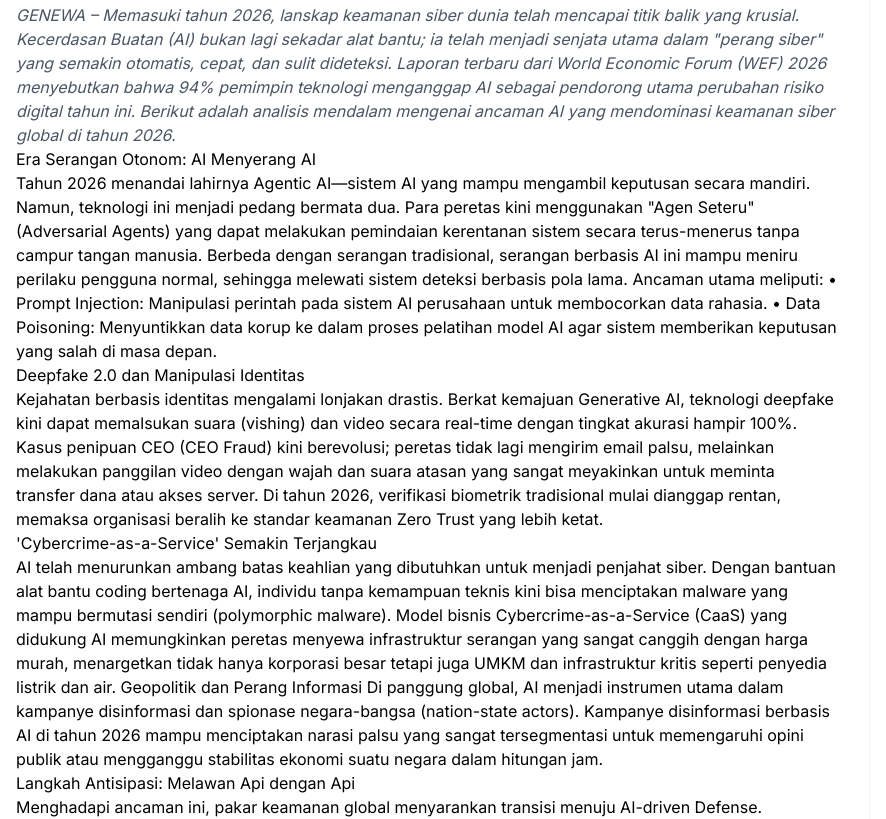
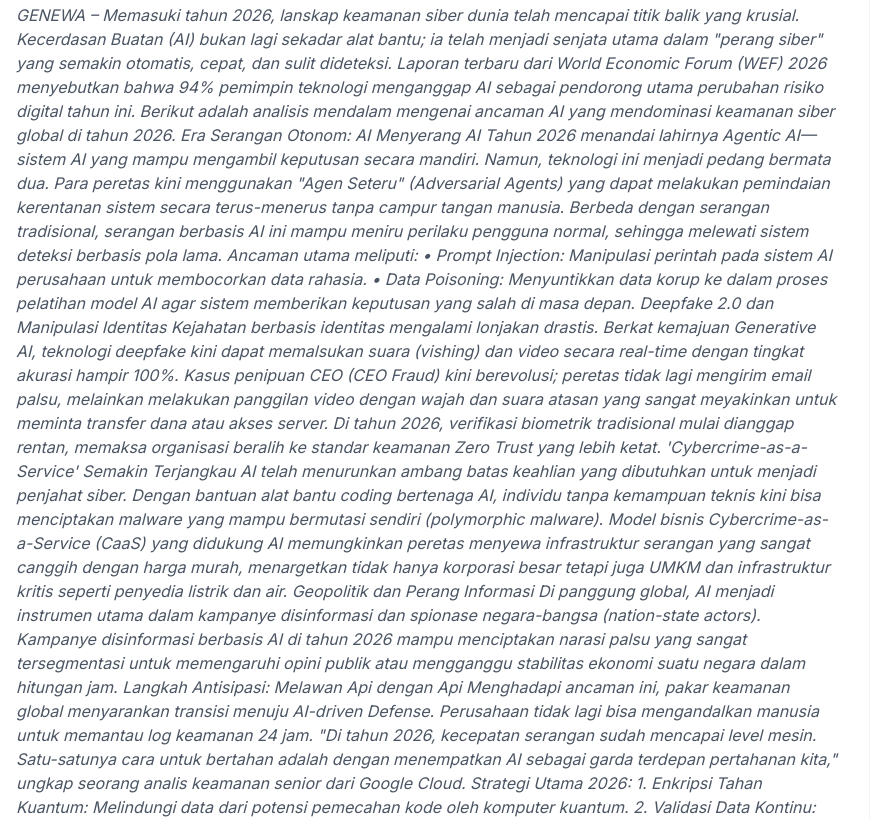
Before and after one commit to boassababang/www.id, a plain HTML site: page index.html in a window 1280 px wide. Shown: the part 761-1580 px from the top of the page, without its empty margins (0-886 px from the left). Drawn offline with nearby package versions, Linux system fonts and the light colour scheme.

Commit message:
Update index.html
perubahan

```diff
--- a/index.html
+++ b/index.html
@@ -38,33 +38,30 @@
 GENEWA – Memasuki tahun 2026, lanskap keamanan siber dunia telah mencapai titik balik yang krusial. Kecerdasan Buatan (AI) bukan lagi sekadar alat bantu; ia telah menjadi senjata utama dalam "perang siber" yang semakin otomatis, cepat, dan sulit dideteksi. Laporan terbaru dari World Economic Forum (WEF) 2026 menyebutkan bahwa 94% pemimpin teknologi menganggap AI sebagai pendorong utama perubahan risiko digital tahun ini.
 Berikut adalah analisis mendalam mengenai ancaman AI yang mendominasi keamanan siber global di tahun 2026.
 
-<h3>Era Serangan Otonom: AI Menyerang AI</h3>
-
+Era Serangan Otonom: AI Menyerang AI
 Tahun 2026 menandai lahirnya Agentic AI—sistem AI yang mampu mengambil keputusan secara mandiri. Namun, teknologi ini menjadi pedang bermata dua. Para peretas kini menggunakan "Agen Seteru" (Adversarial Agents) yang dapat melakukan pemindaian kerentanan sistem secara terus-menerus tanpa campur tangan manusia.
 Berbeda dengan serangan tradisional, serangan berbasis AI ini mampu meniru perilaku pengguna normal, sehingga melewati sistem deteksi berbasis pola lama. Ancaman utama meliputi:
 •	Prompt Injection: Manipulasi perintah pada sistem AI perusahaan untuk membocorkan data rahasia.
 •	Data Poisoning: Menyuntikkan data korup ke dalam proses pelatihan model AI agar sistem memberikan keputusan yang salah di masa depan.
 
-<h3>Deepfake 2.0 dan Manipulasi Identitas</h3>
+Deepfake 2.0 dan Manipulasi Identitas
 Kejahatan berbasis identitas mengalami lonjakan drastis. Berkat kemajuan Generative AI, teknologi deepfake kini dapat memalsukan suara (vishing) dan video secara real-time dengan tingkat akurasi hampir 100%.
 Kasus penipuan CEO (CEO Fraud) kini berevolusi; peretas tidak lagi mengirim email palsu, melainkan melakukan panggilan video dengan wajah dan suara atasan yang sangat meyakinkan untuk meminta transfer dana atau akses server. Di tahun 2026, verifikasi biometrik tradisional mulai dianggap rentan, memaksa organisasi beralih ke standar keamanan Zero Trust yang lebih ketat.
 
-<h3>'Cybercrime-as-a-Service' Semakin Terjangkau</h3>
+'Cybercrime-as-a-Service' Semakin Terjangkau
 AI telah menurunkan ambang batas keahlian yang dibutuhkan untuk menjadi penjahat siber. Dengan bantuan alat bantu coding bertenaga AI, individu tanpa kemampuan teknis kini bisa menciptakan malware yang mampu bermutasi sendiri (polymorphic malware).
 Model bisnis Cybercrime-as-a-Service (CaaS) yang didukung AI memungkinkan peretas menyewa infrastruktur serangan yang sangat canggih dengan harga murah, menargetkan tidak hanya korporasi besar tetapi juga UMKM dan infrastruktur kritis seperti penyedia listrik dan air.
  Geopolitik dan Perang Informasi
 Di panggung global, AI menjadi instrumen utama dalam kampanye disinformasi dan spionase negara-bangsa (nation-state actors). Kampanye disinformasi berbasis AI di tahun 2026 mampu menciptakan narasi palsu yang sangat tersegmentasi untuk memengaruhi opini publik atau mengganggu stabilitas ekonomi suatu negara dalam hitungan jam.
 
-<h3>Langkah Antisipasi: Melawan Api dengan Api</h3>
+Langkah Antisipasi: Melawan Api dengan Api
 Menghadapi ancaman ini, pakar keamanan global menyarankan transisi menuju AI-driven Defense. Perusahaan tidak lagi bisa mengandalkan manusia untuk memantau log keamanan 24 jam.
 "Di tahun 2026, kecepatan serangan sudah mencapai level mesin. Satu-satunya cara untuk bertahan adalah dengan menempatkan AI sebagai garda terdepan pertahanan kita," ungkap seorang analis keamanan senior dari Google Cloud.
 Strategi Utama 2026:
+
 1.	Enkripsi Tahan Kuantum: Melindungi data dari potensi pemecahan kode oleh komputer kuantum.
 2.	Validasi Data Kontinu: Memastikan data yang digunakan untuk melatih AI tetap bersih dan aman.
-3.	Human Firewall: Pelatihan karyawan yang lebih intensif untuk mengenali manipulasi konten berbasis AI.
-
-<h6>oleh:Boas Sababang</h6>
-
+3.	Human Firewall: Pelatihan karyawan yang lebih intensif untuk mengenali manipulasi konten berbasis AI
 .</p>
                     </a>
                 </article>
```
